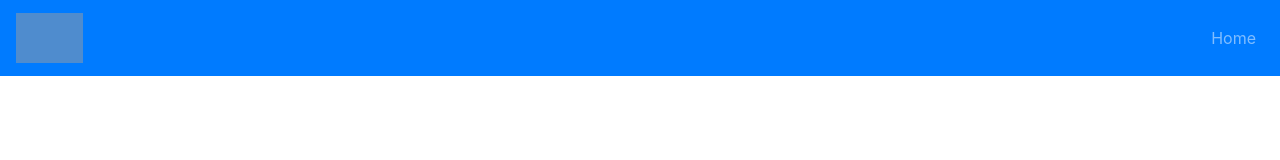
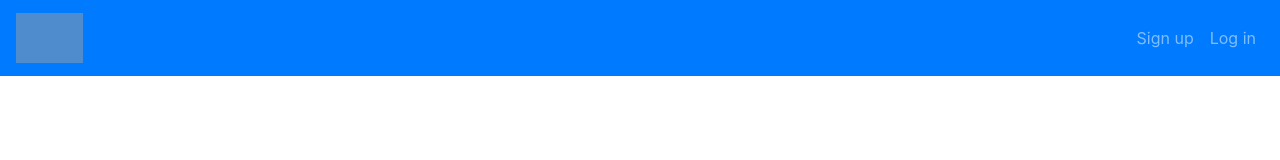
Before and after one commit to jacekk/graphql-casts-by-stephen-grider, a React (Vite) app in the folder auth-client/: page / in a window 1280 px wide. Shown: the top 160 px of the page. Built offline with nearby package versions, Linux system fonts and the light colour scheme; grey boxes are pictures that could not be loaded.

Commit message:
added some pages into auth client app;

```diff
--- a/auth-client/src/index.html
+++ b/auth-client/src/index.html
@@ -5,7 +5,7 @@
 	<meta charset="UTF-8">
 	<meta name="viewport" content="width=device-width, initial-scale=1.0">
 	<meta http-equiv="X-UA-Compatible" content="ie=edge">
-	<title>Users</title>
+	<title>Auth</title>
 </head>
 
 <body>
--- a/auth-client/src/layout/App.js
+++ b/auth-client/src/layout/App.js
@@ -28,8 +28,13 @@ export const App = () => (
 				</Link>
 				<ul className="navbar-nav ml-auto">
 					<li className="nav-item">
-						<Link className="nav-link" to="/">
-							Home
+						<Link className="nav-link" to="/signup">
+							Sign up
+						</Link>
+					</li>
+					<li className="nav-item">
+						<Link className="nav-link" to="/login">
+							Log in
 						</Link>
 					</li>
 				</ul>
--- a/auth-client/src/layout/Routes.js
+++ b/auth-client/src/layout/Routes.js
@@ -1,12 +1,18 @@
 import { Router } from '@reach/router'
 import React from 'react'
 
+import { DashboardPage } from '../pages/dashboard'
 import { HomePage } from '../pages/home'
+import { LoginPage } from '../pages/login'
 import { NotFound } from '../pages/NotFound'
+import { SignupPage } from '../pages/signup'
 
 export const Routes = () => (
 	<Router>
+		<DashboardPage path="/dashboard" />
 		<HomePage path="/" />
+		<LoginPage path="/login" />
 		<NotFound default />
+		<SignupPage path="/signup" />
 	</Router>
 )
--- /dev/null
+++ b/auth-client/src/pages/dashboard/Dashboard.js
@@ -0,0 +1,3 @@
+import React from 'react'
+
+export const Dashboard = () => <div>Dashboard page</div>
--- /dev/null
+++ b/auth-client/src/pages/dashboard/index.js
@@ -0,0 +1,6 @@
+import { withApollo } from 'react-apollo'
+import { flowRight } from 'lodash'
+
+import { Dashboard } from './Dashboard'
+
+export const DashboardPage = flowRight(withApollo)(Dashboard)
--- /dev/null
+++ b/auth-client/src/pages/login/Login.js
@@ -0,0 +1,3 @@
+import React from 'react'
+
+export const Login = () => <div>Login page</div>
--- /dev/null
+++ b/auth-client/src/pages/login/index.js
@@ -0,0 +1,6 @@
+import { withApollo } from 'react-apollo'
+import { flowRight } from 'lodash'
+
+import { Login } from './Login'
+
+export const LoginPage = flowRight(withApollo)(Login)
--- /dev/null
+++ b/auth-client/src/pages/signup/Signup.js
@@ -0,0 +1,3 @@
+import React from 'react'
+
+export const Signup = () => <div>Signup page</div>
--- /dev/null
+++ b/auth-client/src/pages/signup/index.js
@@ -0,0 +1,6 @@
+import { withApollo } from 'react-apollo'
+import { flowRight } from 'lodash'
+
+import { Signup } from './Signup'
+
+export const SignupPage = flowRight(withApollo)(Signup)
```
